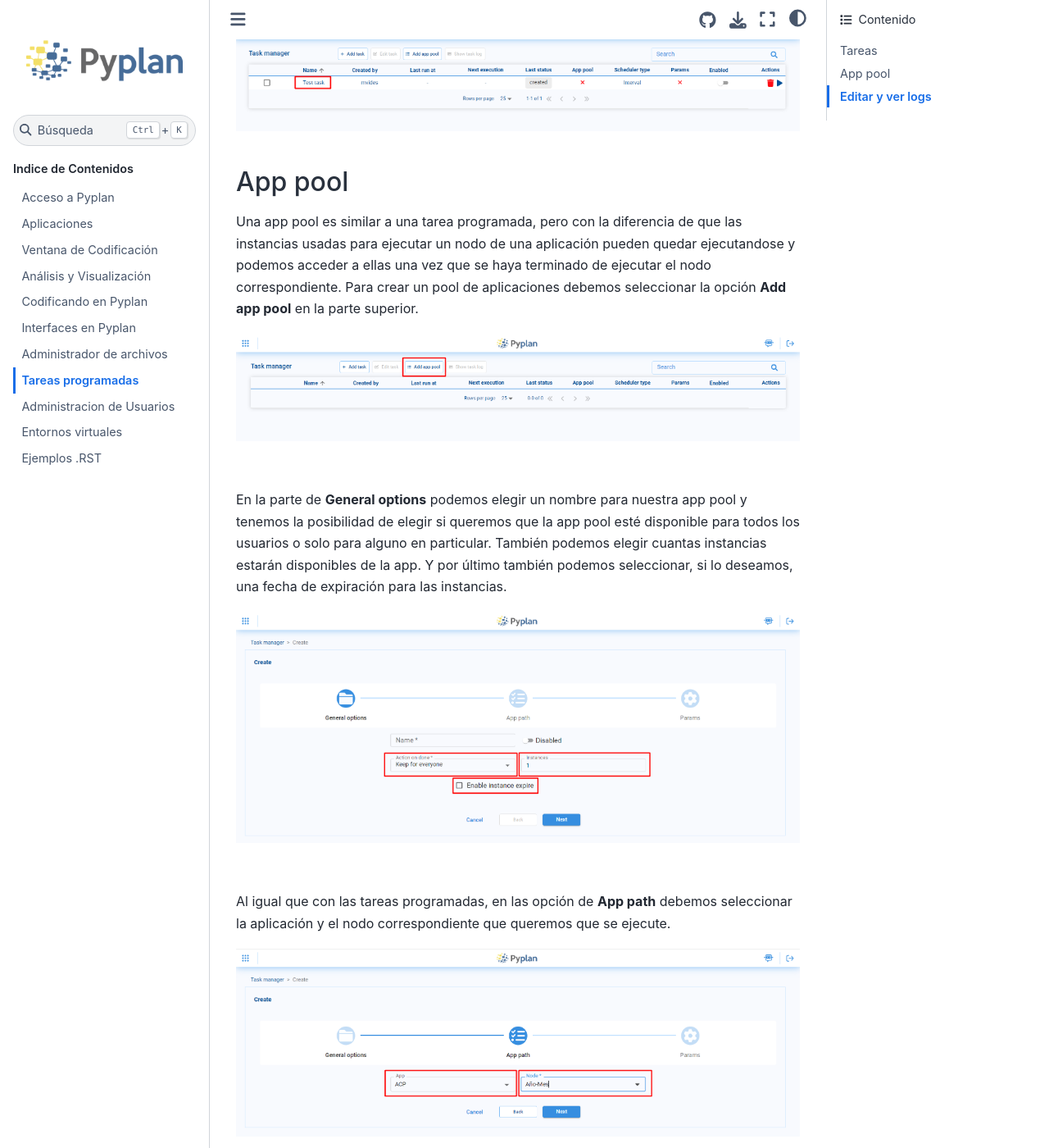
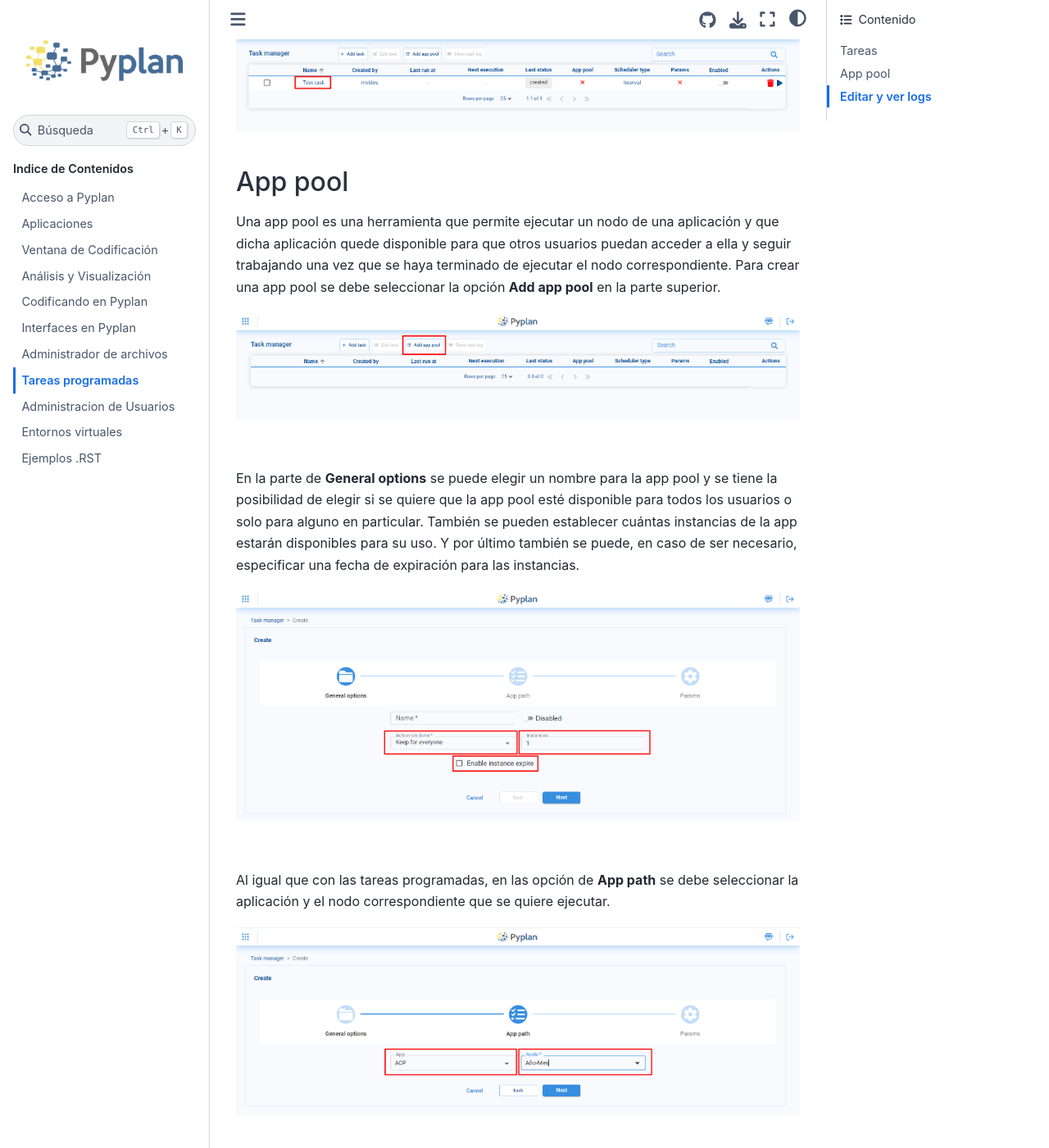
Before and after one commit to pyplan/pyplan, a Sphinx documentation site: the page built from docs/8_task_manager/index.rst, in a window 1280 px wide and 1400 px high, scrolled down 2872 px. Shown: the whole window at 82% size. Built offline with Sphinx 7.4.7 and the Sphinx Book theme 1.1.4, drawn with Linux system fonts in a browser that asks for light colours; some of the changed text lies outside the part shown.

Commit message:
task manager corrections

```diff
--- a/docs/8_task_manager/index.rst
+++ b/docs/8_task_manager/index.rst
@@ -30,7 +30,7 @@
 
 |
 
-Rn la opción de Scheduler se puede seleccionar la periodicidad de ejecución de la tarea. Para ello se dispone de 3 opciones
+En la opción de Scheduler se puede seleccionar la periodicidad de ejecución de la tarea. Para ello se dispone de 3 opciones
 
 1. **Interval**: Permite ejecutar la tarea cada cierto intervalo de tiempo, por ejemplo, cada día o cada hora.
 2. **Custom**: Libre para programar la ejecución de la tarea, se puede seleccionar desde hora o días de la semana queremos que se ejecute
@@ -41,7 +41,7 @@
 |
 
 Por último en el apartado **Params**, en caso de que el nodo a ejecutar en la tarea programada sea una función que dependa de
-ciertos parámetros, podemos especificar tales parámetros al momento de ejecutarla.
+ciertos parámetros, se puede especificar tales parámetros al momento de ejecutarla.
 
 1. **Select**: Posibilita seleccionar los parámetros entre una lista predeterminada.
 2. **Input**: Permite que el usuario pueda ingresar el valor del parámetro.
@@ -65,34 +65,34 @@
 App pool
 --------
 
-Una app pool es similar a una tarea programada, pero con la diferencia de que las instancias usadas
-para ejecutar un nodo de una aplicación pueden quedar ejecutandose y podemos acceder a ellas una vez que se haya terminado
-de ejecutar el nodo correspondiente.
-Para crear un pool de aplicaciones debemos seleccionar la opción **Add app pool** en la parte superior.
+Una app pool es una herramienta que permite ejecutar un nodo de una aplicación y que dicha aplicación
+quede disponible para que otros usuarios puedan acceder a ella y seguir trabajando una vez que se haya
+terminado de ejecutar el nodo correspondiente.
+Para crear una app pool se debe seleccionar la opción **Add app pool** en la parte superior.
 
 
 .. image:: images/add_app_pool.png
 
 |
 
-En la parte de **General options** podemos elegir un nombre para nuestra app pool y tenemos la posibilidad de
-elegir si queremos que la app pool esté disponible para todos los usuarios o solo para alguno en particular.
-También podemos elegir cuantas instancias estarán disponibles de la app. Y por último también podemos seleccionar,
-si lo deseamos, una fecha de expiración para las instancias.
+En la parte de **General options** se puede elegir un nombre para la app pool y se tiene la posibilidad de
+elegir si se quiere que la app pool esté disponible para todos los usuarios o solo para alguno en particular.
+También se pueden establecer cuántas instancias de la app estarán disponibles para su uso. Y por último también se puede,
+en caso de ser necesario, especificar una fecha de expiración para las instancias.
 
 .. image:: images/app_pool_gen.png
 
 |
 
-Al igual que con las tareas programadas, en las opción de **App path** debemos seleccionar la aplicación y
-el nodo correspondiente que queremos que se ejecute.
+Al igual que con las tareas programadas, en las opción de **App path** se debe seleccionar la aplicación y
+el nodo correspondiente que se quiere ejecutar.
 
 .. image:: images/app_pool_path.png
 
 |
 
 En el apartado **Params**, en caso de que el nodo que vamos a ejecutar en la app pool sea una función que dependa de
-ciertos parámetros, podemos especificar tales parámetros al momento de ejecutarla.
+ciertos parámetros, se puede especificar tales parámetros al momento de ejecutarla.
 
 1. **Select**: Posibilita seleccionar los parámetros entre una lista predeterminada.
 2. **Input**: Permite que el usuario pueda ingresar el valor del parámetro.
@@ -103,14 +103,14 @@
 Editar y ver logs
 -----------------
 
-En caso de ser necesario, podemos editar alguna de las tareas o app pool, seleccionandola y haciendo click en la opción **Edit task**,
-donde podremos modificar todas las opciones que seleccionamos al crearla.
+En caso de ser necesario, se puede editar alguna de las tareas o app pool, seleccionandola y haciendo click en la opción **Edit task**,
+donde se pueden modificar todas las opciones que se hayan seleecionado al momento de ser creadas.
 
 .. image:: images/edit_and_logs.png
 
 |
 
-Además podremos monitorizar los logs de la tarea/app pool desde la opción **Show task logs**, donde nos aparecerán las últimas veces
-que fue ejecutada y podremos revisar los logs.
+Además se pueden monitorizar los logs de la tarea/app pool desde la opción **Show task logs**, donde se puede obersrvar las últimas
+veces que fue ejecutada y se pueden revisar los logs de las correspondientes ejecuciones.
 
 .. image:: images/logs.png
```
